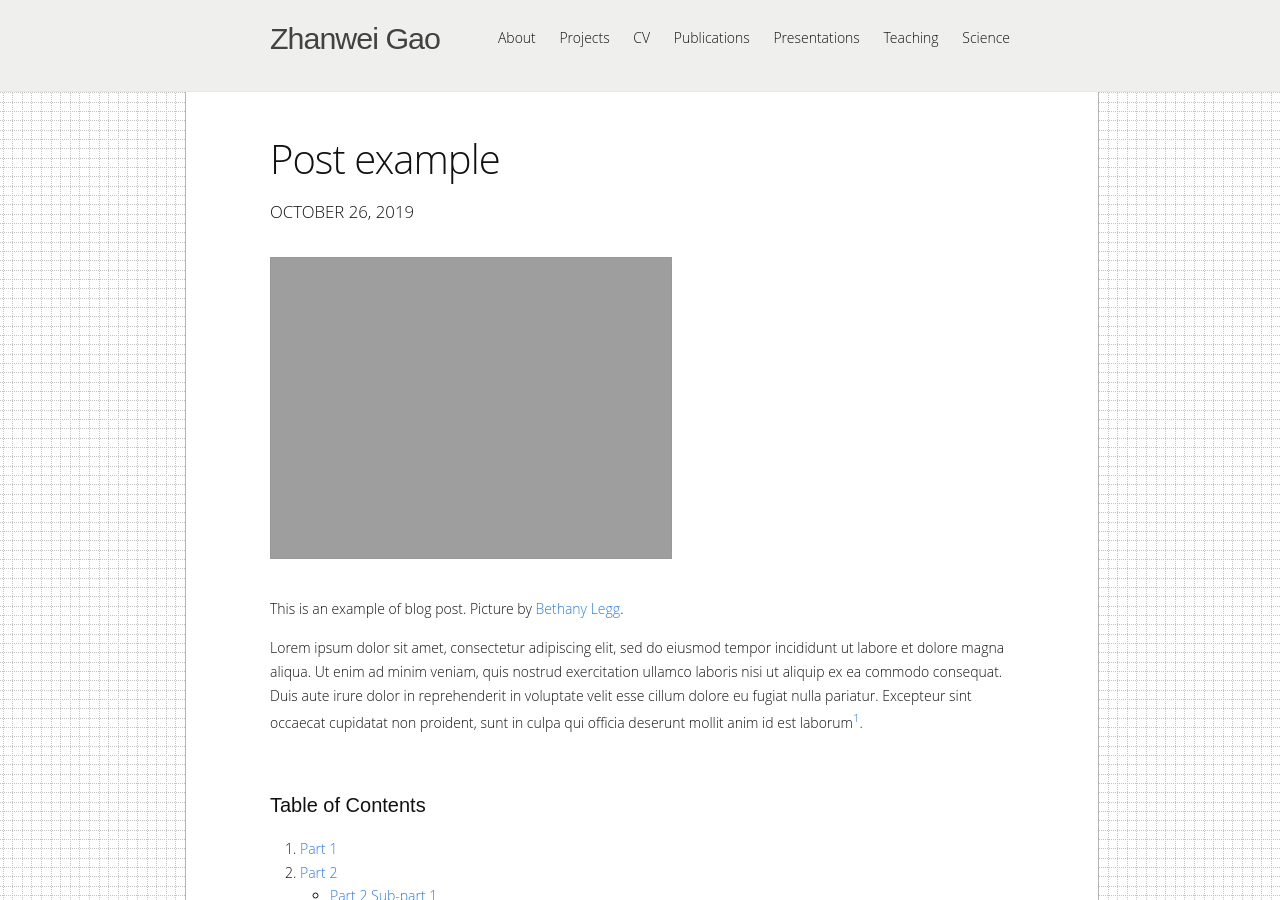
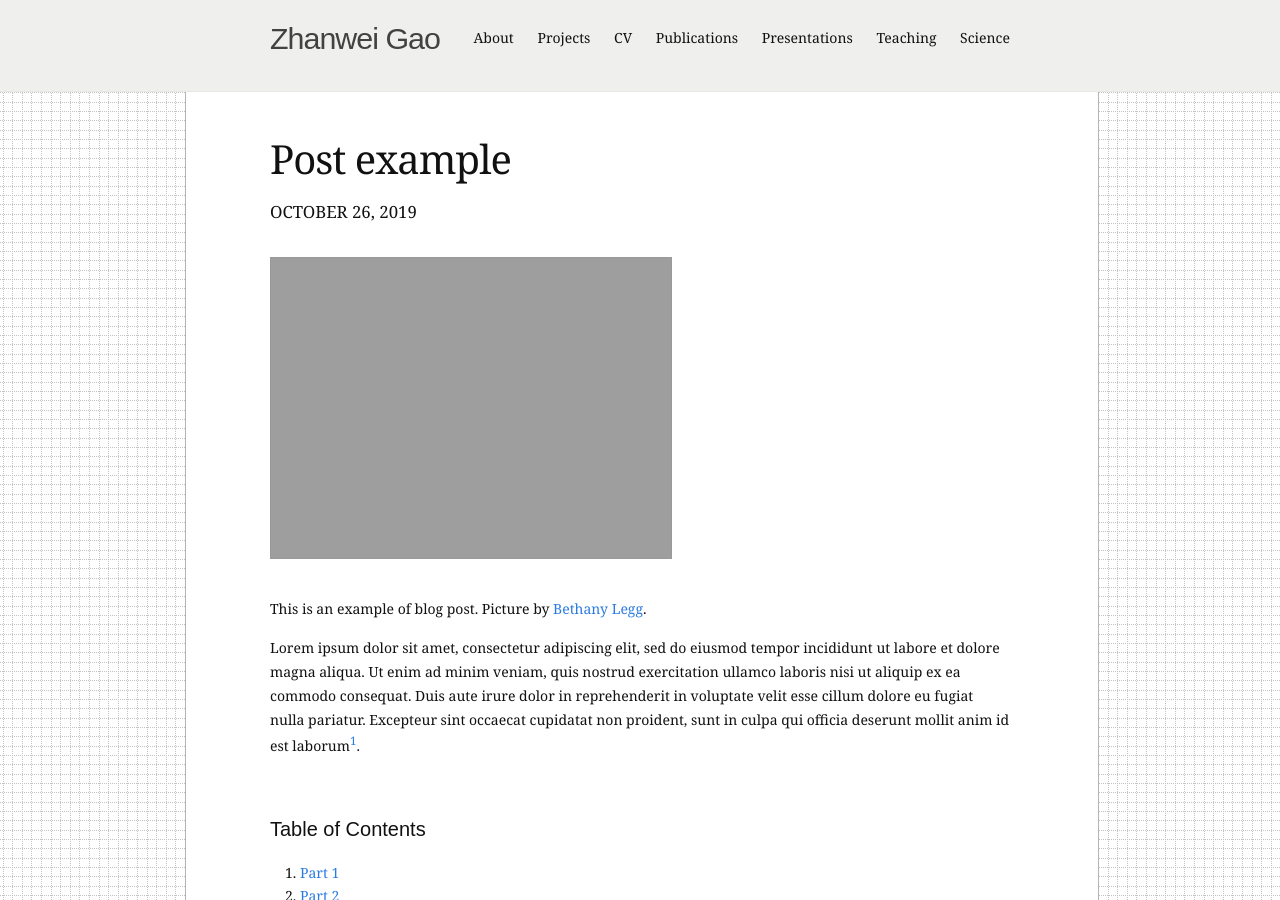
Before and after one commit to ZhanweiGao/zhanweigao.github.io, a Jekyll site: the page built from _posts/2019-10-26-example-of-blog-post.md, in a window 1280 px wide and 900 px high. Built offline with Jekyll 4.4.1, drawn with Linux system fonts in a browser that asks for light colours.

Commit message:
Update main.scss

```diff
--- a/assets/css/main.scss
+++ b/assets/css/main.scss
@@ -7,8 +7,7 @@
 // Our variables
 $base-url: "{{ site.baseurl }}";
 
-// $base-font-family: Charter, Georgia, Helvetica, Arial, sans-serif;
-$base-font-family: 'Open Sans', Charter, Georgia, Helvetica, Arial, sans-serif; // modified 2022.12.19
+$base-font-family: Charter, Georgia, Helvetica, Arial, sans-serif;
 $base-font-size: 14px;
 $small-font-size: $base-font-size * 0.875;
 $base-line-height: 1.7;
```
